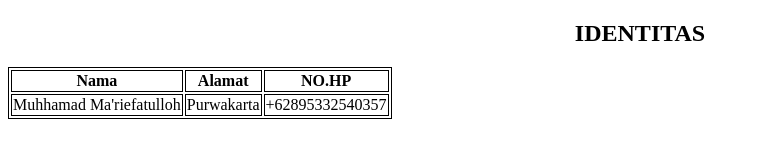
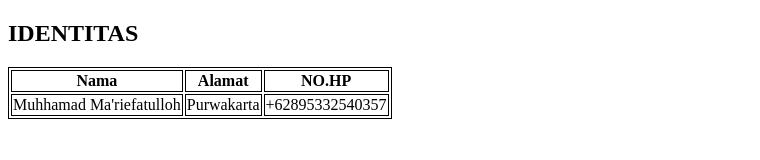
Before and after one commit to Mariefatulloh/kaseppisan.github, a plain HTML site: page index.html in a window 1280 px wide. Shown: the whole page, without its empty margins (0-760 px from the left). Drawn offline with Linux system fonts and the light colour scheme.

Commit message:
Update index.html

```diff
--- a/index.html
+++ b/index.html
@@ -7,7 +7,7 @@ table, th, td {
 </style>
 <body>
 
-<h2><center>IDENTITAS</center></h2>
+<h2>IDENTITAS</h2>
 
 <table style=""width:100%>
     <tr>
```
